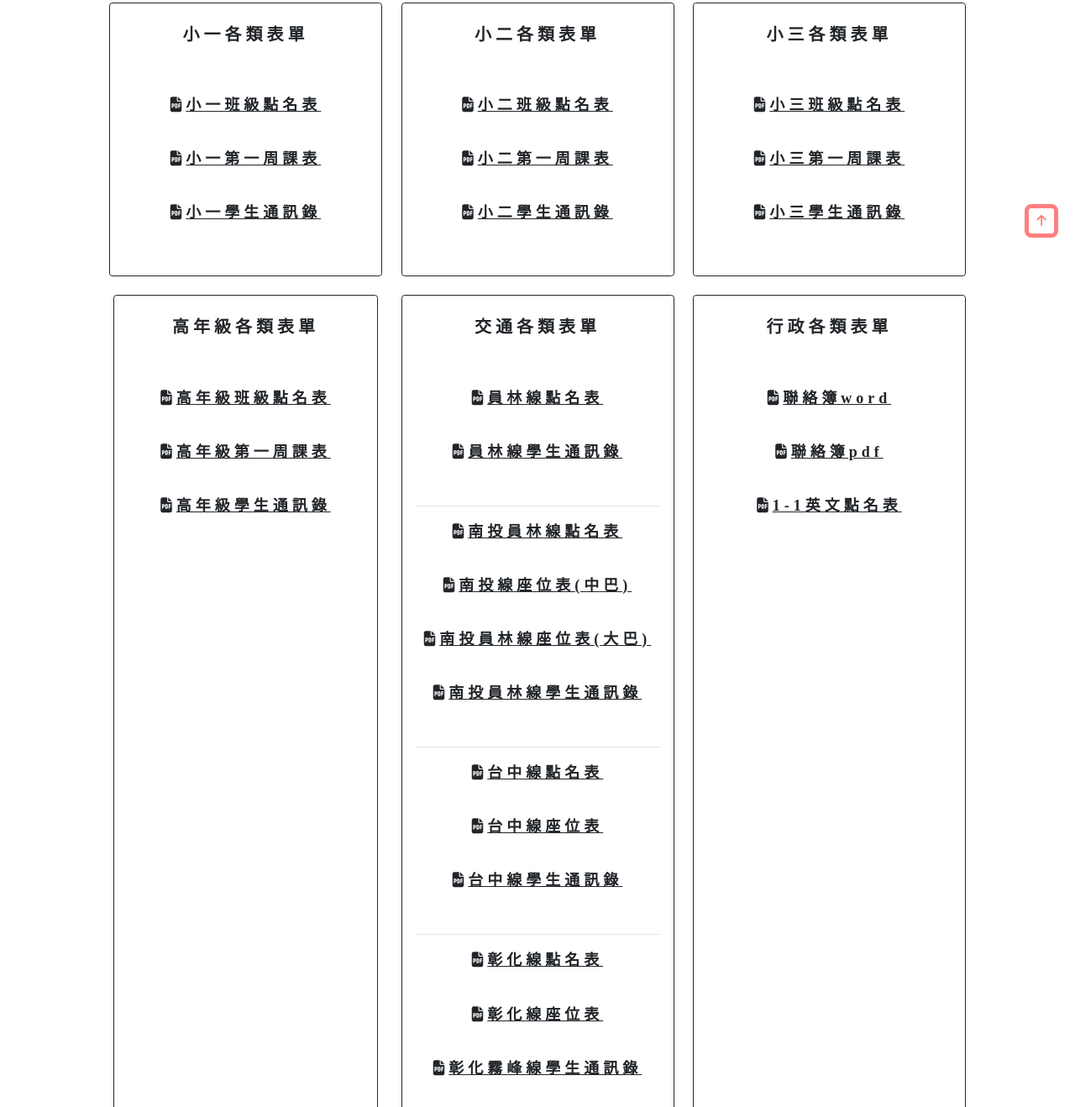
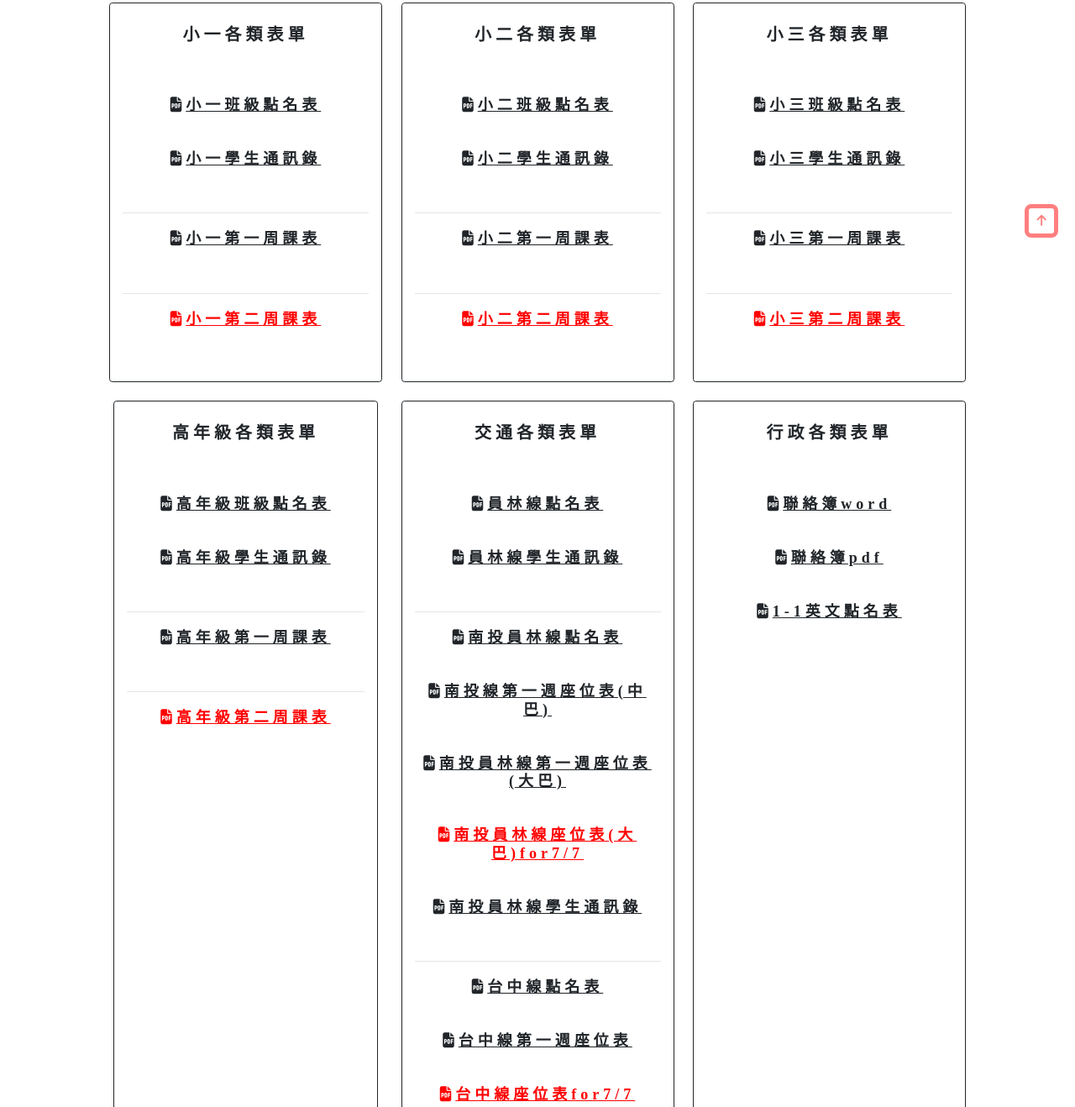
Before and after one commit to LHopita1/fanyun, a plain HTML site: page hongming/index.html in a window 1280 px wide. Shown: the part 497-1815 px from the top of the page at 84% size. Drawn offline with nearby package versions, Linux system fonts and the light colour scheme.

Commit message:
Add files via upload

```diff
--- a/hongming/index.html
+++ b/hongming/index.html
@@ -67,8 +67,15 @@
                             <h4 class="card-title"><strong>小一各類表單</strong></h4>
                             <br><br>
                             <h5 class="home-center"><a href="file/小一班級點名表.pdf" download="小一班級點名表.pdf"><i class="fa-solid fa-file-pdf"></i><strong>小一班級點名表</strong></a></h5><br>
+                            <h5 class="home-center"><a href="file/小一學生通訊錄.pdf" download="小一學生通訊錄.pdf"><i class="fa-solid fa-file-pdf"></i><strong>小一學生通訊錄</strong></a></h5><br>
+
+                            <hr size="30" class="hr1">
+
                             <h5 class="home-center"><a href="file/小一暑期班第一周課表.pdf" download="小一暑期班第一周課表.pdf"><i class="fa-solid fa-file-pdf"></i><strong>小一第一周課表</strong></a></h5><br>
-                            <h5 class="home-center"><a href="file/小一學生通訊錄.pdf" download="小一學生通訊錄.pdf"><i class="fa-solid fa-file-pdf"></i><strong>小一學生通訊錄</strong></a></h5><br>
+
+                            <hr size="30" class="hr1">
+
+                            <h5 class="home-center"><font color="#FF0000"><a href="file/小一暑期班第二周課表.pdf" download="小一暑期班第二周課表.pdf"><i class="fa-solid fa-file-pdf"></i><strong>小一第二周課表</strong></a></font></h5><br>
                         </div>
                     </div>
                 </div>
@@ -79,8 +86,16 @@
                             <h4 class="card-title"><strong>小二各類表單</strong></h4>
                             <br><br>
                             <h5 class="home-center"><a href="file/小二班級點名表.pdf" download="小二班級點名表.pdf"><i class="fa-solid fa-file-pdf"></i><strong>小二班級點名表</strong></a></h5><br>
+                            <h5 class="home-center"><a href="file/小二學生通訊錄.pdf" download="小二學生通訊錄.pdf"><i class="fa-solid fa-file-pdf"></i><strong>小二學生通訊錄</strong></a></h5><br>
+
+                            <hr size="30" class="hr1">
+
                             <h5 class="home-center"><a href="file/小二暑期班第一周課表.pdf" download="小二暑期班第一周課表.pdf"><i class="fa-solid fa-file-pdf"></i><strong>小二第一周課表</strong></a></h5><br>
-                            <h5 class="home-center"><a href="file/小二學生通訊錄.pdf" download="小二學生通訊錄.pdf"><i class="fa-solid fa-file-pdf"></i><strong>小二學生通訊錄</strong></a></h5><br>
+
+                            <hr size="30" class="hr1">
+
+                            <h5 class="home-center"><font color="#FF0000"><a href="file/小二暑期班第二周課表.pdf" download="小二暑期班第二周課表.pdf"><i class="fa-solid fa-file-pdf"></i><strong>小二第二周課表</strong></a></font></h5><br>
+
                         </div>
                     </div>
                 </div>
@@ -91,8 +106,16 @@
                             <h4 class="card-title"><strong>小三各類表單</strong></h4>
                             <br><br>
                             <h5 class="home-center"><a href="file/小三班級點名表.pdf" download="小三班級點名表.pdf"><i class="fa-solid fa-file-pdf"></i><strong>小三班級點名表</strong></a></h5><br>
+                            <h5 class="home-center"><a href="file/小三學生通訊錄.pdf" download="小三學生通訊錄.pdf"><i class="fa-solid fa-file-pdf"></i><strong>小三學生通訊錄</strong></a></h5><br>
+
+                            <hr size="30" class="hr1">
+
                             <h5 class="home-center"><a href="file/小三暑期班第一周課表.pdf" download="小三暑期班第一周課表.pdf"><i class="fa-solid fa-file-pdf"></i><strong>小三第一周課表</strong></a></h5><br>
-                            <h5 class="home-center"><a href="file/小三學生通訊錄.pdf" download="小三學生通訊錄.pdf"><i class="fa-solid fa-file-pdf"></i><strong>小三學生通訊錄</strong></a></h5><br>
+
+                            <hr size="30" class="hr1">
+
+                            <h5 class="home-center"><font color="#FF0000"><a href="file/小三暑期班第二周課表.pdf" download="小三暑期班第二周課表.pdf"><i class="fa-solid fa-file-pdf"></i><strong>小三第二周課表</strong></a></font></h5><br>
+
                         </div>
                     </div>
                 </div>
@@ -103,8 +126,16 @@
                             <h4 class="card-title"><strong>高年級各類表單</strong></h4>
                             <br><br>
                             <h5 class="home-center"><a href="file/高年級班級點名表.pdf" download="高年級班級點名表.pdf"><i class="fa-solid fa-file-pdf"></i><strong>高年級班級點名表</strong></a></h5><br>
+                            <h5 class="home-center"><a href="file/高年級學生通訊錄.pdf" download="高年級學生通訊錄.pdf"><i class="fa-solid fa-file-pdf"></i><strong>高年級學生通訊錄</strong></a></h5><br>
+
+                            <hr size="30" class="hr1">
+
                             <h5 class="home-center"><a href="file/高年級暑期班第一周課表.pdf" download="高年級暑期班第一周課表.pdf"><i class="fa-solid fa-file-pdf"></i><strong>高年級第一周課表</strong></a></h5><br>
-                            <h5 class="home-center"><a href="file/高年級學生通訊錄.pdf" download="高年級學生通訊錄.pdf"><i class="fa-solid fa-file-pdf"></i><strong>高年級學生通訊錄</strong></a></h5><br>
+
+                            <hr size="30" class="hr1">
+
+                            <h5 class="home-center"><font color="#FF0000"><a href="file/高年級暑期班第二周課表.pdf" download="高年級暑期班第二周課表.pdf"><i class="fa-solid fa-file-pdf"></i><strong>高年級第二周課表</strong></a></font></h5><br>
+
                         </div>
                     </div>
                 </div>
@@ -120,20 +151,22 @@
                             <hr size="30" class="hr1">
 
                             <h5 class="home-center"><a href="file/南投_員林點名表.pdf" download="南投_員林點名表.pdf"><i class="fa-solid fa-file-pdf"></i><strong>南投員林線點名表</strong></a></h5><br>
-                            <h5 class="home-center"><a href="file/南投線座位表(中巴).pdf" download="南投線座位表(中巴).pdf"><i class="fa-solid fa-file-pdf"></i><strong>南投線座位表(中巴)</strong></a></h5><br>
-                            <h5 class="home-center"><a href="file/南投_員林線座位表(大巴).pdf" download="南投_員林線座位表(大巴).pdf"><i class="fa-solid fa-file-pdf"></i><strong>南投員林線座位表(大巴)</strong></a></h5><br>
+                            <h5 class="home-center"><a href="file/南投線座位表(中巴).pdf" download="南投線第一週座位表(中巴).pdf"><i class="fa-solid fa-file-pdf"></i><strong>南投線第一週座位表(中巴)</strong></a></h5><br>
+                            <h5 class="home-center"><a href="file/南投_員林線座位表(大巴).pdf" download="南投_員林線第一週座位表(大巴).pdf"><i class="fa-solid fa-file-pdf"></i><strong>南投員林線第一週座位表(大巴)</strong></a></h5><br>
+                            <h5 class="home-center"><font color="#FF0000"><a href="file/南投_員林線座位表(大巴)for7_7.pdf" download="南投_員林線座位表(大巴)for7_7.pdf"><i class="fa-solid fa-file-pdf"></i><strong>南投員林線座位表(大巴)for7/7</strong></a></font></h5><br>
                             <h5 class="home-center"><a href="file/南投員林線學生通訊錄.pdf" download="南投員林線學生通訊錄.pdf"><i class="fa-solid fa-file-pdf"></i><strong>南投員林線學生通訊錄</strong></a></h5><br>
 
                             <hr size="30" class="hr1">
 
                             <h5 class="home-center"><a href="file/台中_大里點名表.pdf" download="台中_大里點名表.pdf"><i class="fa-solid fa-file-pdf"></i><strong>台中線點名表</strong></a></h5><br>
-                            <h5 class="home-center"><a href="file/台中線座位表.pdf" download="台中線座位表.pdf"><i class="fa-solid fa-file-pdf"></i><strong>台中線座位表</strong></a></h5><br>
+                            <h5 class="home-center"><a href="file/台中線座位表.pdf" download="台中線第一週座位表.pdf"><i class="fa-solid fa-file-pdf"></i><strong>台中線第一週座位表</strong></a></h5><br>
+                            <h5 class="home-center"><font color="#FF0000"><a href="file/台中線座位表for7_7.pdf" download="台中線座位表for7_7.pdf"><i class="fa-solid fa-file-pdf"></i><strong>台中線座位表for7/7</strong></a></font></h5><br>
                             <h5 class="home-center"><a href="file/台中線學生通訊錄.pdf" download="台中線學生通訊錄.pdf"><i class="fa-solid fa-file-pdf"></i><strong>台中線學生通訊錄</strong></a></h5><br>
 
                             <hr size="30" class="hr1">
 
                             <h5 class="home-center"><a href="file/彰化_霧峰點名表.pdf" download="彰化_霧峰點名表.pdf"><i class="fa-solid fa-file-pdf"></i><strong>彰化線點名表</strong></a></h5><br>
-                            <h5 class="home-center"><a href="file/彰化線座位表.pdf" download="彰化線座位表.pdf"><i class="fa-solid fa-file-pdf"></i><strong>彰化線座位表</strong></a></h5><br>
+                            <h5 class="home-center"><a href="file/彰化線座位表.pdf" download="彰化線第一週座位表.pdf"><i class="fa-solid fa-file-pdf"></i><strong>彰化線第一週座位表</strong></a></h5><br>
                             <h5 class="home-center"><a href="file/彰化霧峰線學生通訊錄.pdf" download="彰化霧峰線學生通訊錄.pdf"><i class="fa-solid fa-file-pdf"></i><strong>彰化霧峰線學生通訊錄</strong></a></h5><br>
                         </div>
                     </div>
```
Also changed, not shown: 7 other files.
